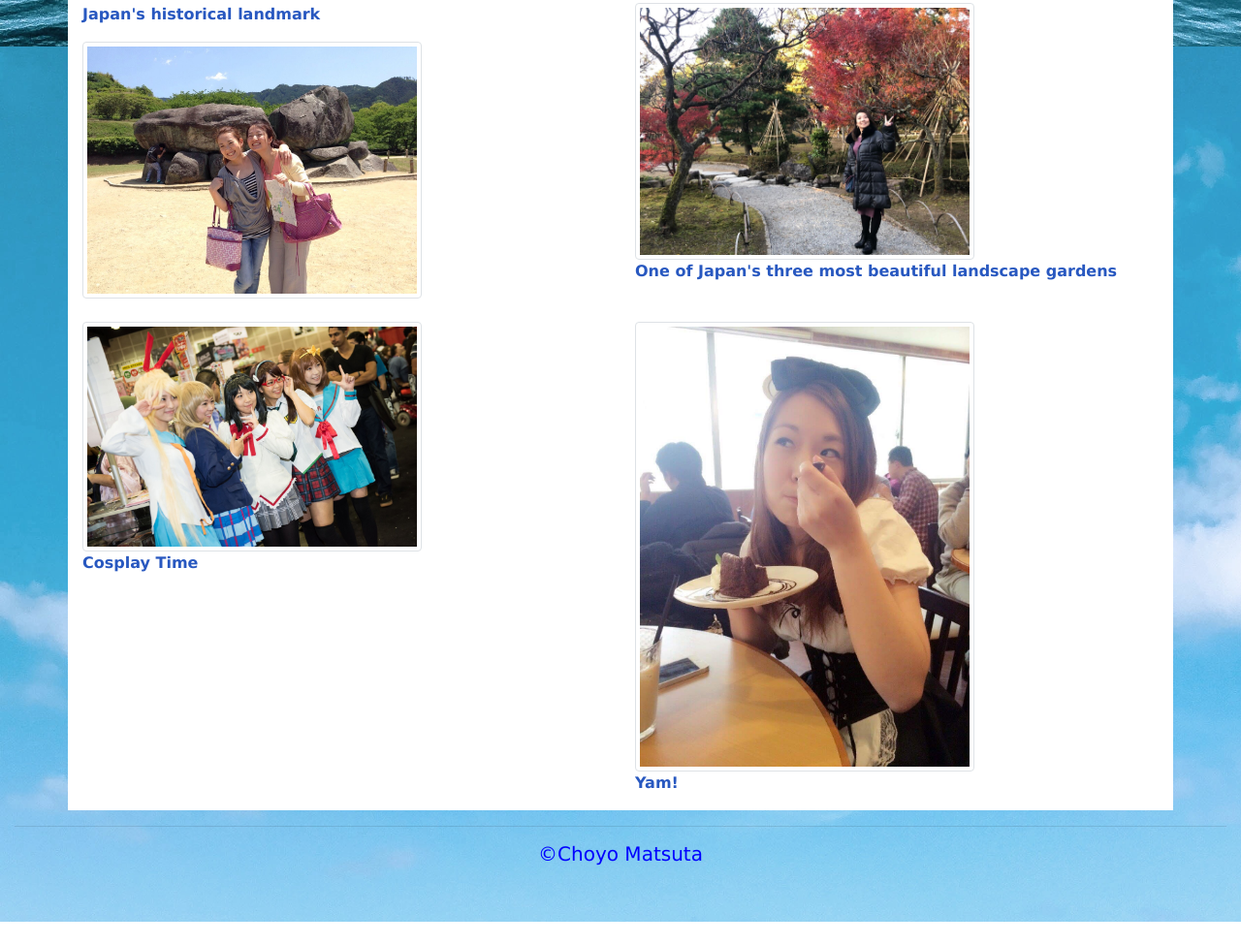
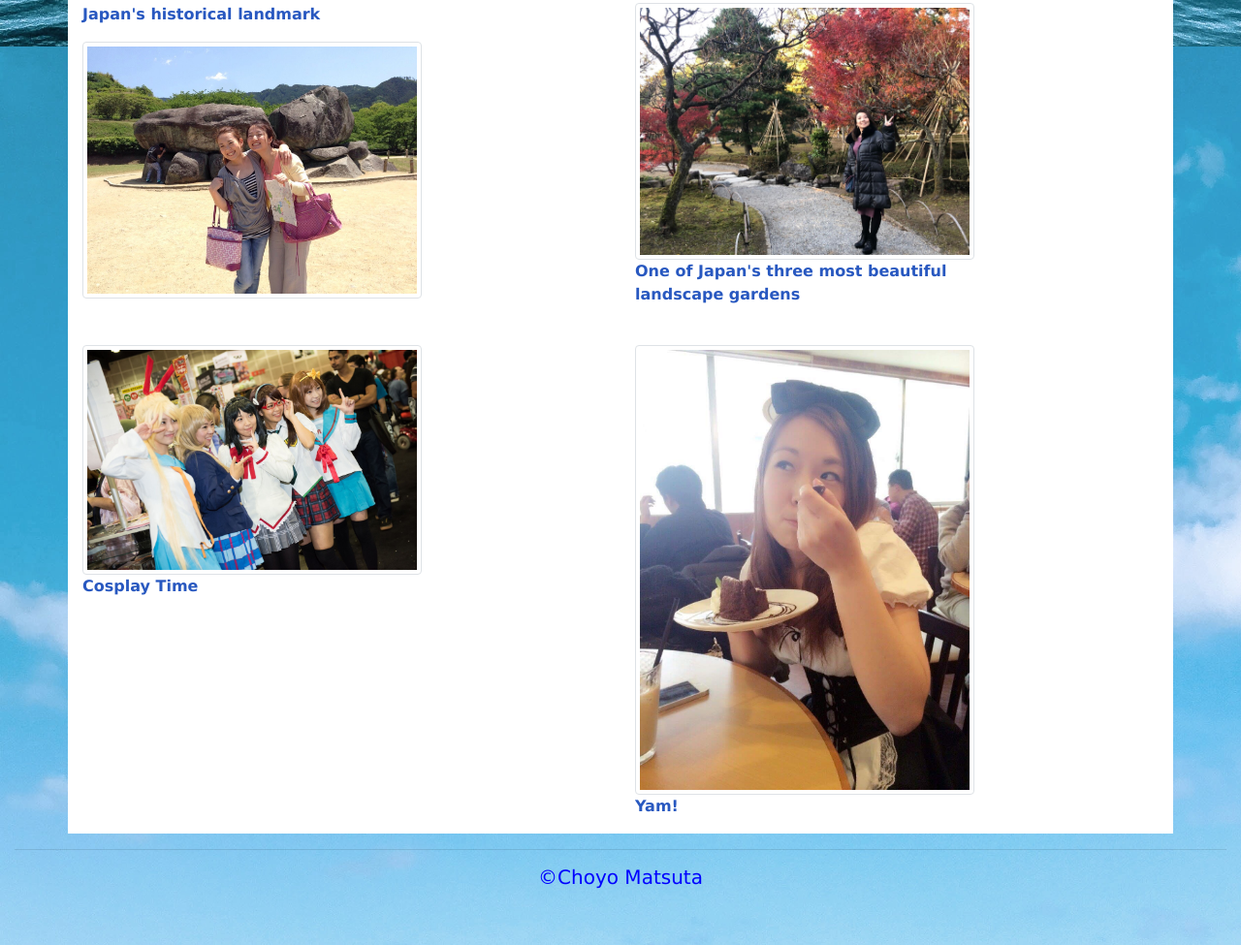
Before and after one commit to cmatsuta/homework2, a plain HTML site: page portfolio.html in a window 1280 px wide. Shown: the part 1552-2527 px from the top of the page at 97% size. Before the commit the page ends 2503 px from the top, so only its background shows below. Drawn offline with nearby package versions, Linux system fonts and the light colour scheme.

Commit message:
modified portfolio.html

```diff
--- a/portfolio.html
+++ b/portfolio.html
@@ -87,7 +87,7 @@
         </div>
         <div class="col-lg-6 col-md-6 col-sm-12">
           <img src="Assets/Images/portfolio/kenrokuen.jpg" alt="Kenrokuen, Kanazawa, Ishikawa" class="img-thumbnail"/>
-          <p id="text">One of Japan's three most beautiful landscape gardens</p>
+          <p id="text">One of Japan's three most beautiful <br> landscape gardens</p>
         </div>
       </div>
         <br>
```
